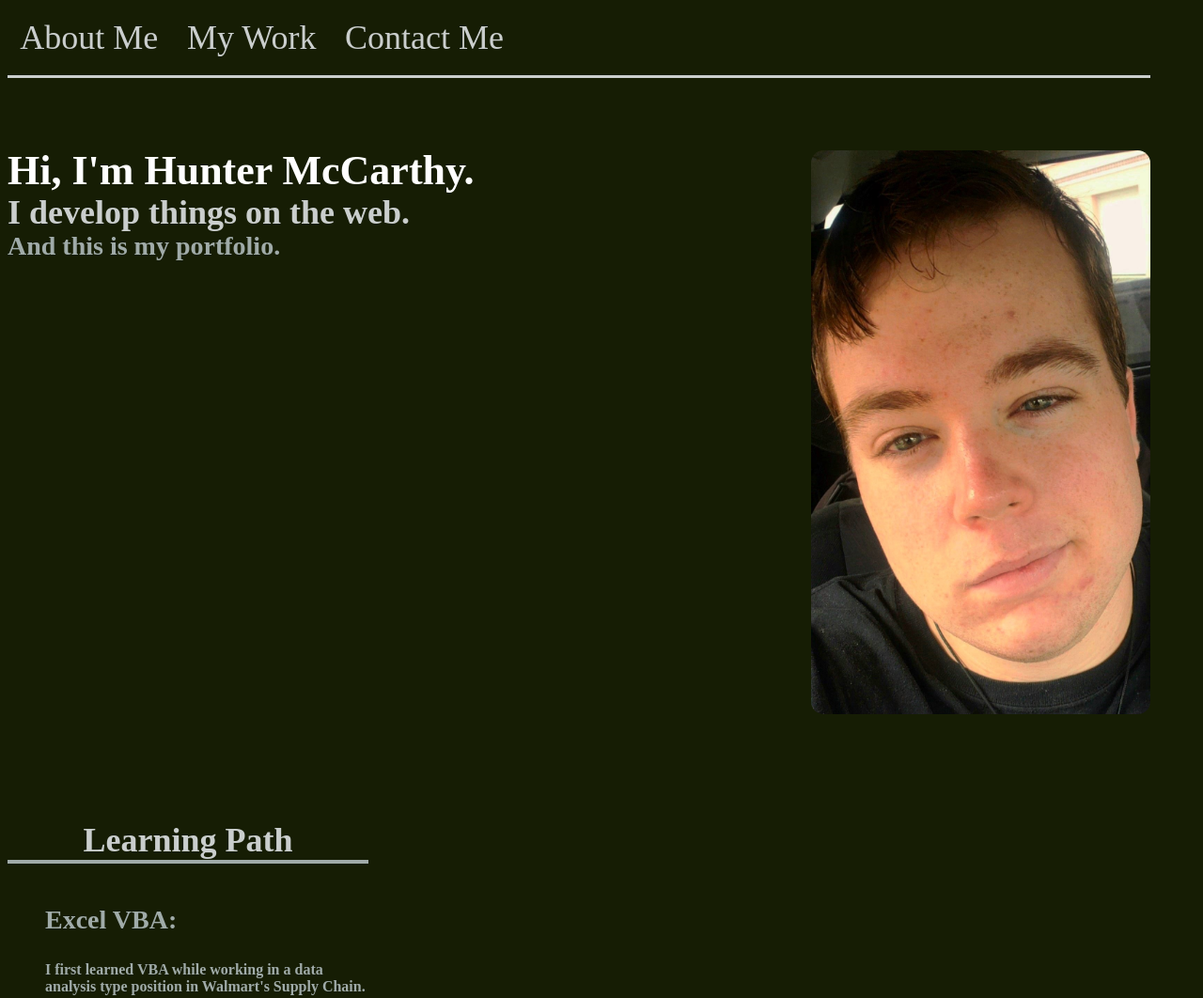
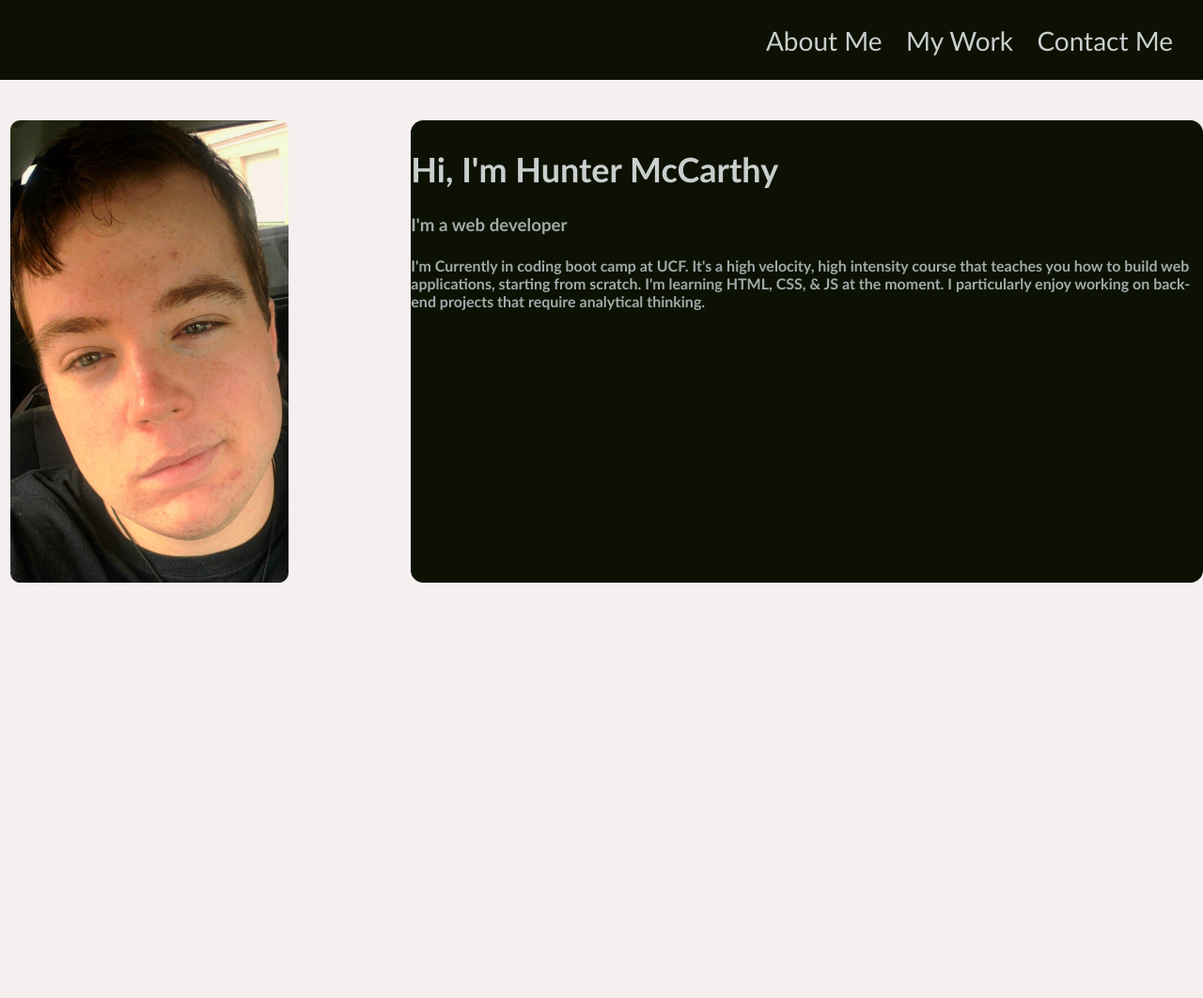
Before and after one commit to hmccarthy1/module2challengeGitHubRepo, a plain HTML site: page index.html in a window 1280 px wide. Shown: the top 1062 px of the page at 94% size. Drawn offline with Linux system fonts and the light colour scheme.

Commit message:
Added column layout

```diff
--- a/assets/style.css
+++ b/assets/style.css
@@ -1,10 +1,10 @@
 :root {
-    --darkestVariation: rgb(22, 29, 4);
+    --darkestVariation: rgb(13, 17, 3);
     --darkVariation: rgb(53, 65, 62);
     --mediumVariation: rgb(77, 91, 88);
     --lightVariation: rgb(160, 171, 169);
     --lightestVariation: rgb(202, 206, 205);
-    --white: rgb(255, 255, 255);
+    --white: rgb(246, 239, 239);
     --primaryColor: rgb(145, 226, 207);
     --heading1FontSize: 44px;
     --heading2FontSize: 36px;
@@ -15,143 +15,99 @@
 }
 
 body {
-    background-color: var(--darkestVariation);
-    display: flex;
-    align-items: stretch;
-    border-color: var(--darkVariation);
-    margin-top: 0;
+    margin: 0;
+    font-family:'Gill Sans', 'Gill Sans MT', Calibri, 'Trebuchet MS', sans-serif;
+    background-color: var(--white);
+}
 
 
+.grid {
+    display: grid;
+    grid-template-columns: repeat(12, 1fr);
+    gap: 24pt;
+}
 
+header {
+    grid-column: span 12;
+    height: 64pt;
+    align-items: center;
+    background-color: var(--darkestVariation);
+}
 
+header nav {
 
-}
-main {
-    display: flex;
-    width: 100vw;
-    align-items: top;
-    flex-direction: column;
-    margin-right: 5vw;
-}
-header {
-    display: flex;
-    height: 10vh;
-    width: 95vw;
-    align-items: center;
-   justify-content: left;
-    position: fixed;
-    margin-top: 0pt;
-    border-color: var(--lightestVariation);
-    border-bottom-style: solid;
-    background-color: var(--darkestVariation);
-
-
+    grid-column: span 12;
+    margin-right: 24pt;
+    justify-self: end;
+    text-align: center;
+    justify-content: center;
 
 }
 
-nav {
-    text-align: center;
+header nav a {
+    margin-left: 16pt;
+    text-decoration: none;
+    font-size: var(--heading3FontSize);
+    color: var(--lightestVariation);
 }
 
-header h1{
-    color: var(--lightestVariation);
-    font-size: var(--heading2  FontSize);
-    text-align: center;
-    justify-self: center;
+main {
+    grid-column: span 12;
+}
+
+main img {
+    margin-top: 32pt;
+    margin-left: 8pt;
+    width: 100%;
+    grid-column: span 3;
+    border-radius: 8pt;
+}
+
+.intro {
+    border-radius: 10pt;
+    grid-column: 5 / span 8;
+    margin-top: 32pt;
+    display: flex;
+    flex-direction: column;
+
+    justify-content: start;
+    background-color: var(--darkestVariation);
+
+}
+
+main h2 {
+   font-size: var(--heading2FontSize);
+   color: var(--lightestVariation);
+   height: 30pt;
+}
+
+main h3 {
+    color: var(--lightVariation);
+    margin-top: 0;
+    height: 20pt;
+}
+
+main h4 {
+    margin-top: 0;
+    color: var(--lightVariation);
+}
+
+.aboutMe {
+    grid-column: span 12;
+    height: 100vh;
 
 }
 
 
+@media  (max-width: 768px) {
 
+    main img {
+        grid-column: 3 / 9;
+    }
 
-
-header a {
-    text-decoration: none;
-    text-align: center;
-    color: var(--lightestVariation);
-    margin: 0pt 10pt;
-    font-size: var(--heading2FontSize);
-}
-
-.homeSection {
-    margin-top: 20vh;
-    width: 95vw;
-    display: flex;
-    justify-content: space-between;
+    header  {
+        height: 32pt;
+    }
 
 
 }
-
-.leftSideHome {
-    display: flex;
-    flex-direction: column;
-    flex-grow: 1;
-
-}
-
-.leftSideHome > * {
-    margin-top: 0pt;
-    margin-bottom: 3pt;
-
-}
-
-.abooutMe {
-    display: flex;
-    align-items: center;
-    justify-content: space-evenly;
-}
-
-h1 {
-    font-size: var(--heading1FontSize);
-    color: var(--white);
-    text-emphasis: bold;
-
-}
-
-#hello {
-    margin-top: 0pt;
-}
-
-img {
-    flex-grow: 1;
-    height: 75vh;
-    border-radius: 10pt;
-}
-
-.learningPath {
-    display: flex;
-    flex-direction: column;
-    width: 30vw;
-    margin-top: 10vh;
-
-}
-
-li {
-    display: inline;
-}
-
-.learningPath h2 {
-    border-bottom-style: solid;
-    border-color: var(--lightVariation);
-    border-bottom-width: 3pt;
-    text-align: center;
-    margin-bottom: 0pt;
-
-}
-
-h2 {
-    font-size:var(--heading2FontSize);
-    color: var(--lightestVariation);
-}
-h3 {
-    font-size: var(--heading3FontSize);
-    color: var(--lightVariation);
-}
-
-h4 {
-    color: var(--lightVariation);
-}
-
-.homeSection {
-    line-height: 1;
-}
--- a/index.html
+++ b/index.html
@@ -14,7 +14,49 @@
     <title> Hunter McCarthy's Portfolio </title>
 </head>
 
-<!-- Open Body -->
+<header class="grid">
+
+    <nav>
+        <a href="#AboutMe">About Me</a>
+        <a href="#AboutMe">My Work</a>
+        <a href="#AboutMe">Contact Me</a>
+    </nav>
+
+</header>
+
+<main class="grid">
+
+    <img src="./assets/facePic.jpg" alt="">
+
+    <section class="intro">
+
+    <h2>Hi, I'm Hunter McCarthy</h2>
+
+    <h3>I'm a web developer</h3>
+
+    <h4>
+        I'm Currently in coding boot camp at UCF. It's a high velocity, high intensity course that teaches you how
+        to build web applications, starting from scratch. I'm learning HTML, CSS, & JS at the moment. I particularly enjoy
+        working on back-end projects that require analytical thinking.
+    </h4>
+
+    </section>
+
+    <section class="aboutMe">
+
+    </section>
+</main>
+
+
+
+
+
+
+
+
+<!--
+
+
 
 <body>
 
@@ -24,23 +66,30 @@
     <header>
 
         <nav>
-            <!--     <p>Quick Menu</p>   -->
+
                  <a href="#aboutMe">About Me</a>
                  <a href="#myWork">My Work</a>
                  <a href="#Contact Me">Contact Me</a>
-              </nav>
+        </nav>
+
     </header>
 
     <section class="homeSection">
 
         <section class="leftSideHome">
+
             <h1 id="hello">Hi, I'm Hunter McCarthy.</h1>
+
             <h2>I develop things on the web.</h2>
+
             <h3>And this is my portfolio.</h3>
+
         </section>
 
         <section class="homeImage">
+
             <img src="./assets/facePic.jpg" alt="">
+
         </section>
 
     </section>
@@ -48,34 +97,65 @@
     <section id="aboutMe">
 
         <section class="learningPath">
+
             <h2>Learning Path</h2>
-            <ul>
 
-                <li>
+            <ul class="learningPathList">
+
+                <li class="vbaListItem">
+
                     <h3>
                         Excel VBA:
                     </h3>
+
                     <h4>
                         I first learned VBA while working in a data analysis type position in Walmart's Supply Chain.
+                        Walmart's legacy system, GLS, imports and exports files in CSV format, so performing bulk operations
+                        can often require a lot of editing things in excel, which can be tedious to perform without automation.
+                        I used vba to help automate a lot of the manual work I was doing in order to focus more on planning/strategy.
                     </h4>
+
                 </li>
 
                 <li>
+
                     <h3>
                         PowerApps (Microsoft PowerFX)
                     </h3>
+
                     <h4>
+
                         I took a position at a startup company, where basically everything was done on paper, by hand. I
                         identified the need for quick development of robust software to enhance existing business processes and
                         enable the implementation of new ones. I taught myself the PowerPlatform platform, which is Microsoft's
                         low-code developer platform, perfect for creating data tables/relationships quickly, and provides a
                         development suite to create software incredibly quickly. The apps I created are now integral in every
                         aspect of the business.
+
+                    </h4>
+
+                </li>
+
+                <li>
+
+                    <h3>
+                        HTML/CSS/JS
+                    </h3>
+
+                    <h4>
+                        After my previous experiences left me thirsty for more software development knowledge, I enrolled at UCF's
+                        coding boot camp. It's an aggresive, 6 month program that requires a lot of investment and focus. While
+                        still working at the startup 40-50 hours a week, I attended classes for another 10 hours a week, and spent
+                        another 10-20 hours a week studying. I learned all about HTML, CSS, and JS during this course. I practiced
+                        real-world examples, worked closely with a team, and practiced the software development lifecycle endlessly.
+                        I gained a robust understanding of the core web languages, how to build software from scratch, and how to
+                        continue growing.
                     </h4>
 
                 </li>
 
             </ul>
+
         </section>
 
     </section>
@@ -87,6 +167,8 @@
 
 </body>
 
+-->
+
 
 
 </html>
```
